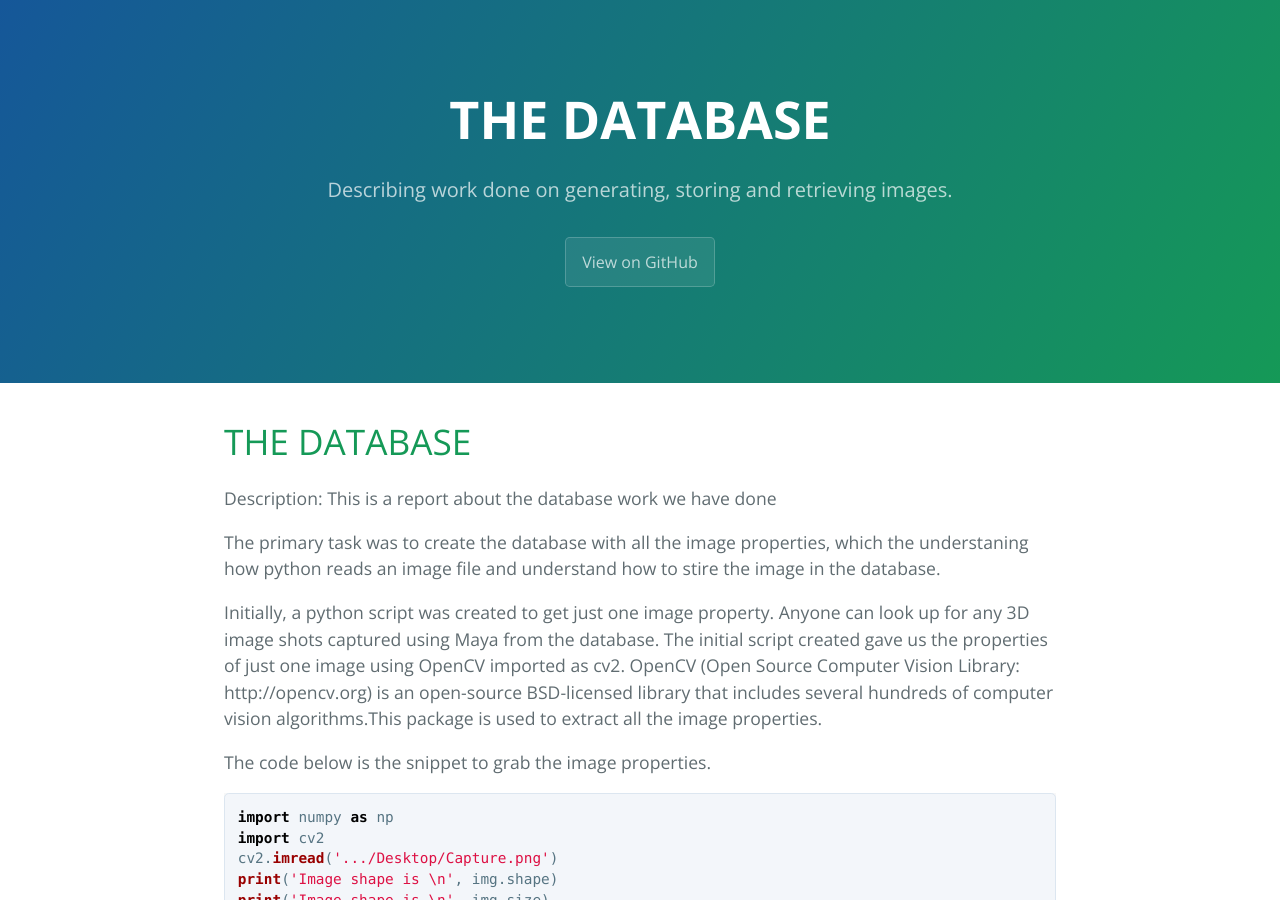
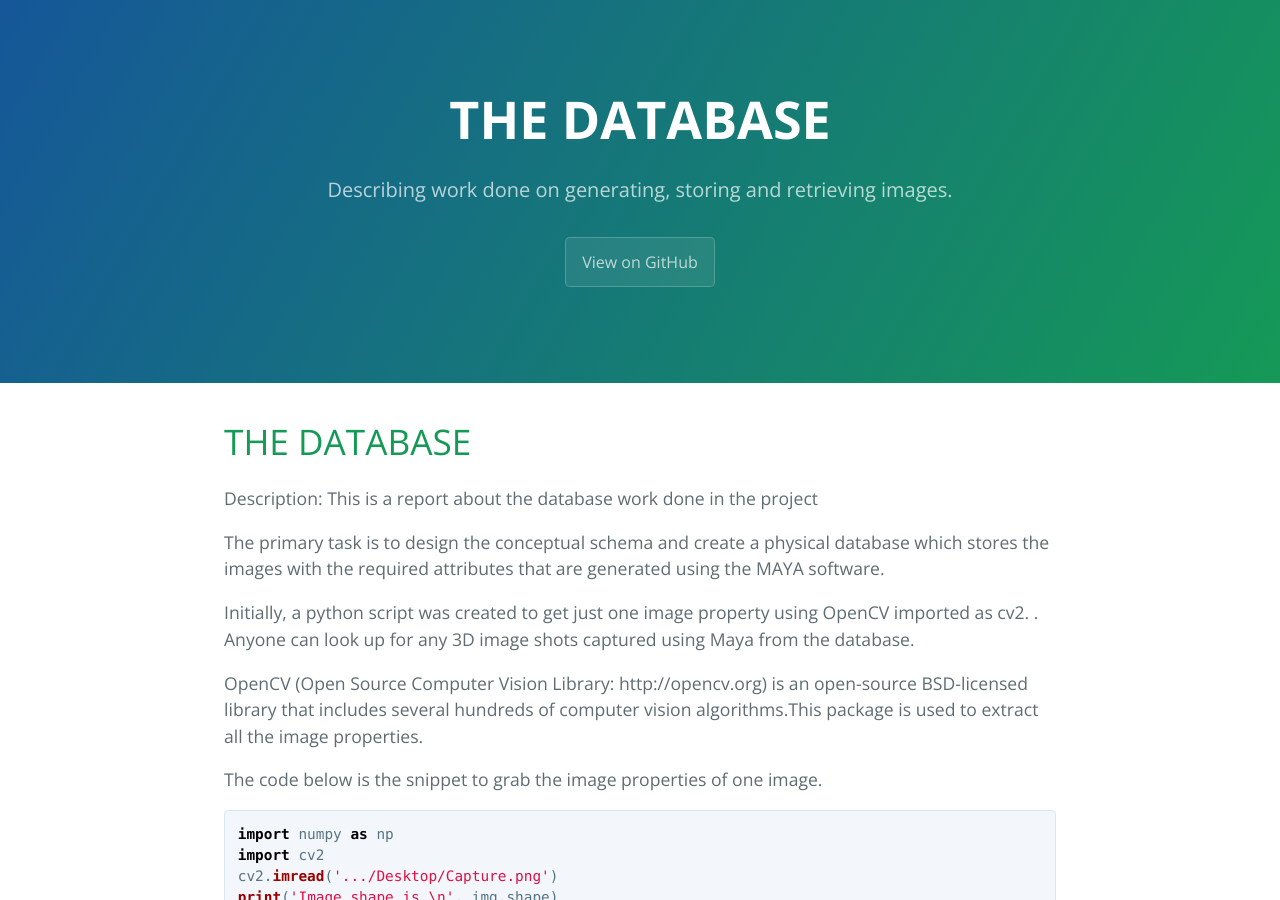
Before and after one commit to Sindhurakolli/DMDD_portfolio, a Jekyll site: the page built from another-page.md, in a window 1280 px wide and 900 px high. Built offline with Jekyll 4.4.1, drawn with Linux system fonts in a browser that asks for light colours; our own code applies the rules of GitHub Pages for plain Markdown files; some of the changed text lies outside the part shown.

Commit message:
Update another-page.md

````diff
--- a/another-page.md
+++ b/another-page.md
@@ -1,15 +1,15 @@
 
 # THE DATABASE
 
-Description: This is a report about the database work we have done
+Description: This is a report about the database work done in the project
 
-The primary task was to create the database with all the image properties, which the understaning how python reads an image file and understand how to stire the image in the database.
+The primary task is to design the conceptual schema and create a physical database which stores the images with the required attributes that are generated using the MAYA software.
 
-Initially, a python script was created to get just one image property. Anyone can look up for any 3D image shots captured using Maya from the database.
-The initial script created gave us the properties of just one image using OpenCV imported as cv2.
+Initially, a python script was created to get just one image property using OpenCV imported as cv2. . Anyone can look up for any 3D image shots captured using Maya from the database.
+
 OpenCV (Open Source Computer Vision Library: http://opencv.org) is an open-source BSD-licensed library that includes several hundreds of computer vision algorithms.This package is used to extract all the image properties.
 
-The code below is the snippet to grab the image properties.
+The code below is the snippet to grab the image properties of one image.
 
 ```python
 import numpy as np
@@ -72,7 +72,7 @@
 
 ![Octocat](https://raw.githubusercontent.com/Sindhurakolli/DMDD_portfolio/harini/hiii.png)
 
-Later, we came up with few modifications to the schema to add more attributes related to the image.
+Later, we came up with few modifications to the schema to add more attributes related to the image and optimise te design.
 
 ![Octocat](https://raw.githubusercontent.com/Sindhurakolli/DMDD_portfolio/master/dbschema.PNG)
 
@@ -169,18 +169,38 @@
 
 # Few of the Usecases
 
-1. Get all images with certain angles
-2. Get all images of certain category
-3. Get image properties of the selected image
-4. Get 3D image model of particular category
-5. Get images of objects within a range of angles
+1)Search by category and display subcategories
+```sql
+SELECT s.subcategory_name,s.subcategory_id from sub_category s, category c where s.category_id = c.category_id and c.category_name like 'car'
+```
+
+2)Search by subcategories and display objects
+```sql
+SELECT o.object_id, o.object_name from object o, sub_category s where s.subcategory_id = o.subcategory_id and s.subcategory_name like 'audi'
+```
+
+3)Search by object and display all it's images
+```sql
+SELECT i.* from image i, object o, object_image_junction j where i.image_id = j.image_id and o.object_id = j.object_id and o.object_name like 'AudiA4'
+```
+
+4)Search by angle and display images
+```sql
+SELECT * FROM image where x = 0 Or y = 0 or z = 100
+```
+
+5)Search images of a particular object by it's texture
+```sql
+SELECT i.* from image i, object o, object_image_junction j, texture t where i.image_id = j.image_id and o.object_id = j.object_id and t.texture_id = o.texture_id and t.texture_name like 'white' and o.object_name like 'AudiA4'
+```
 
 
-Contibutions towards the Database Schema and Creation:
+
+Contibutions towards the Database Schema, Physical database, Use cases creation:
 <br> Harini Grandhi
 <br> Sindhura Kolli
 <br> Anindita Baishya
-
+<br> Rashika Moza
 
 
 
````
